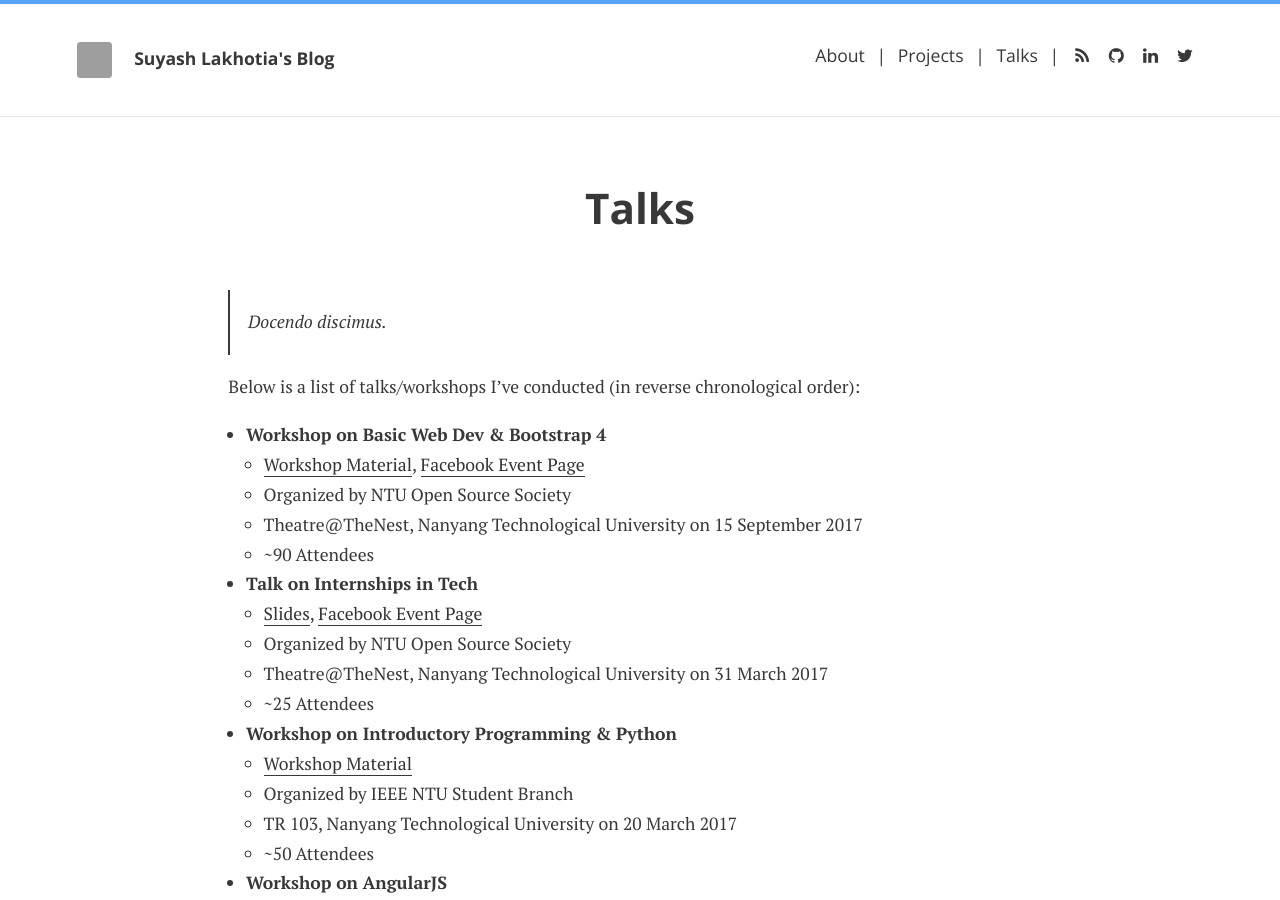
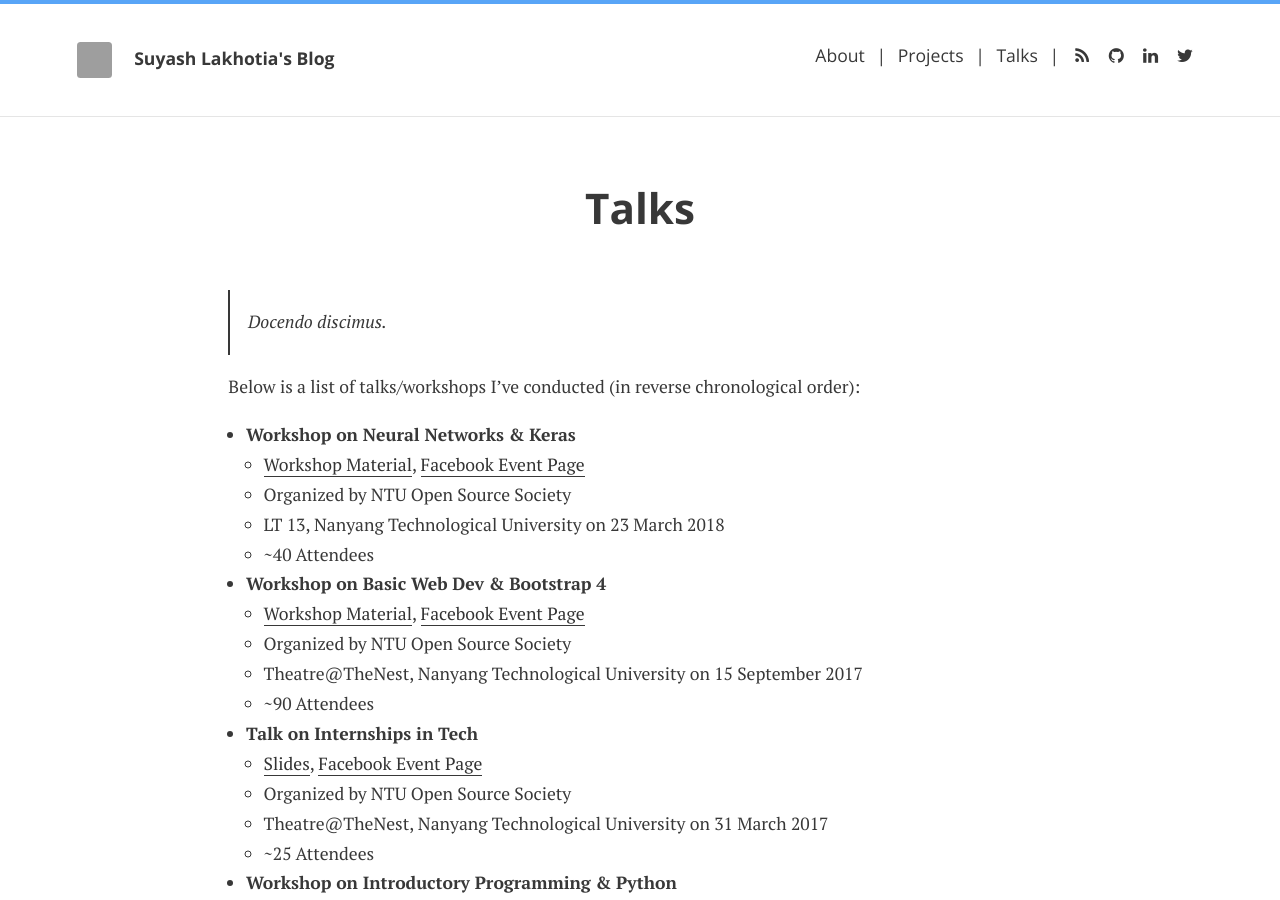
Before and after one commit to SuyashLakhotia/blog, a Jekyll site: the page built from talks.md, in a window 1280 px wide and 900 px high. Built offline with Jekyll 4.4.1, drawn with Linux system fonts in a browser that asks for light colours; nearby versions of some CDN libraries; grey boxes are pictures that could not be loaded.

Commit message:
Updated Talks Page

```diff
--- a/talks.md
+++ b/talks.md
@@ -8,6 +8,11 @@ permalink: /talks/
 
 Below is a list of talks/workshops I've conducted (in reverse chronological order):
 
+- **Workshop on Neural Networks & Keras**
+    - [Workshop Material](https://github.com/SuyashLakhotia/NTUOSS-NeuralNetworks), [Facebook Event Page](https://www.facebook.com/events/362663090882246/)
+    - Organized by NTU Open Source Society
+    - LT 13, Nanyang Technological University on 23 March 2018
+    - ~40 Attendees
 - **Workshop on Basic Web Dev & Bootstrap 4**
     - [Workshop Material](https://github.com/SuyashLakhotia/NTUOSS-Bootstrap4Workshop), [Facebook Event Page](https://www.facebook.com/events/121718955154465/)
     - Organized by NTU Open Source Society
```
